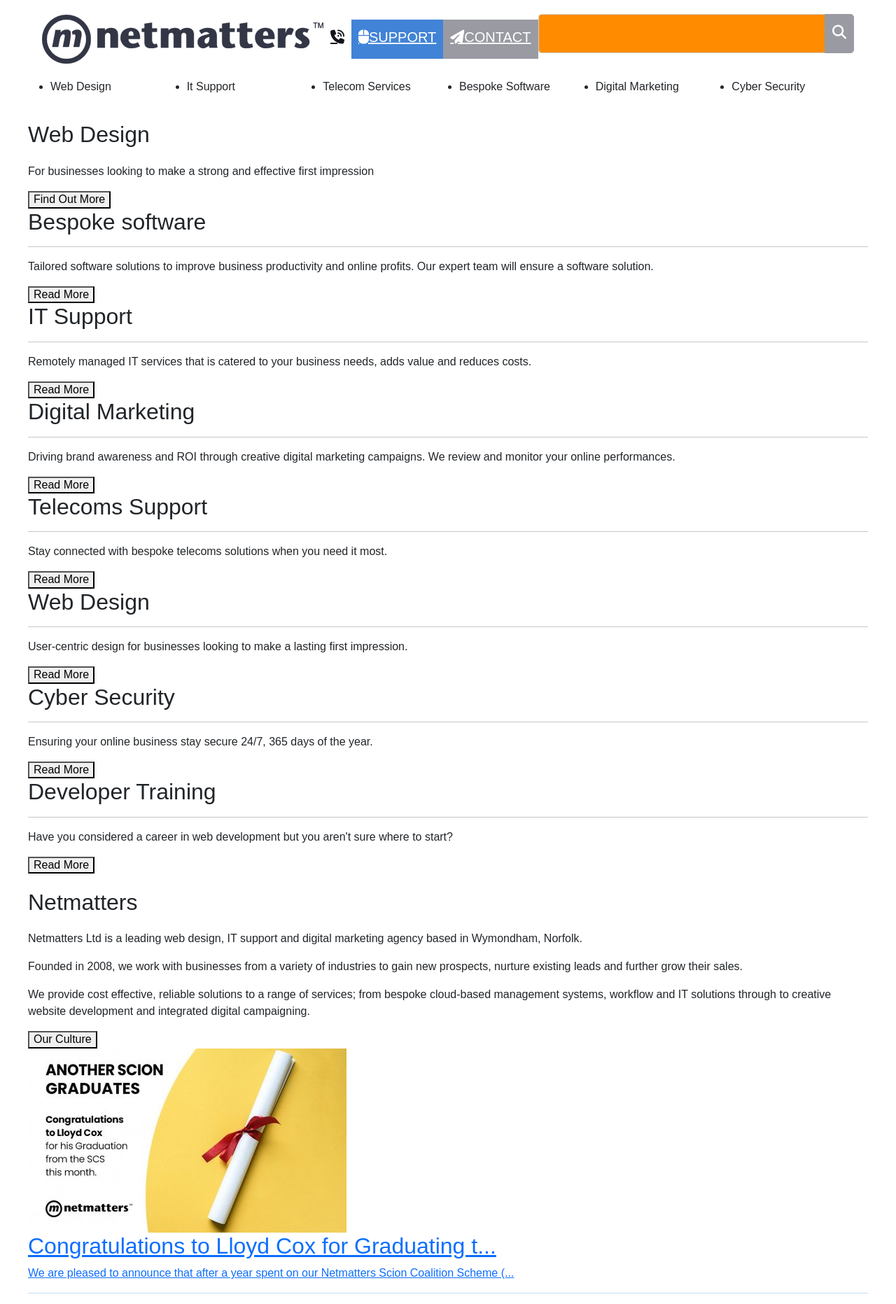
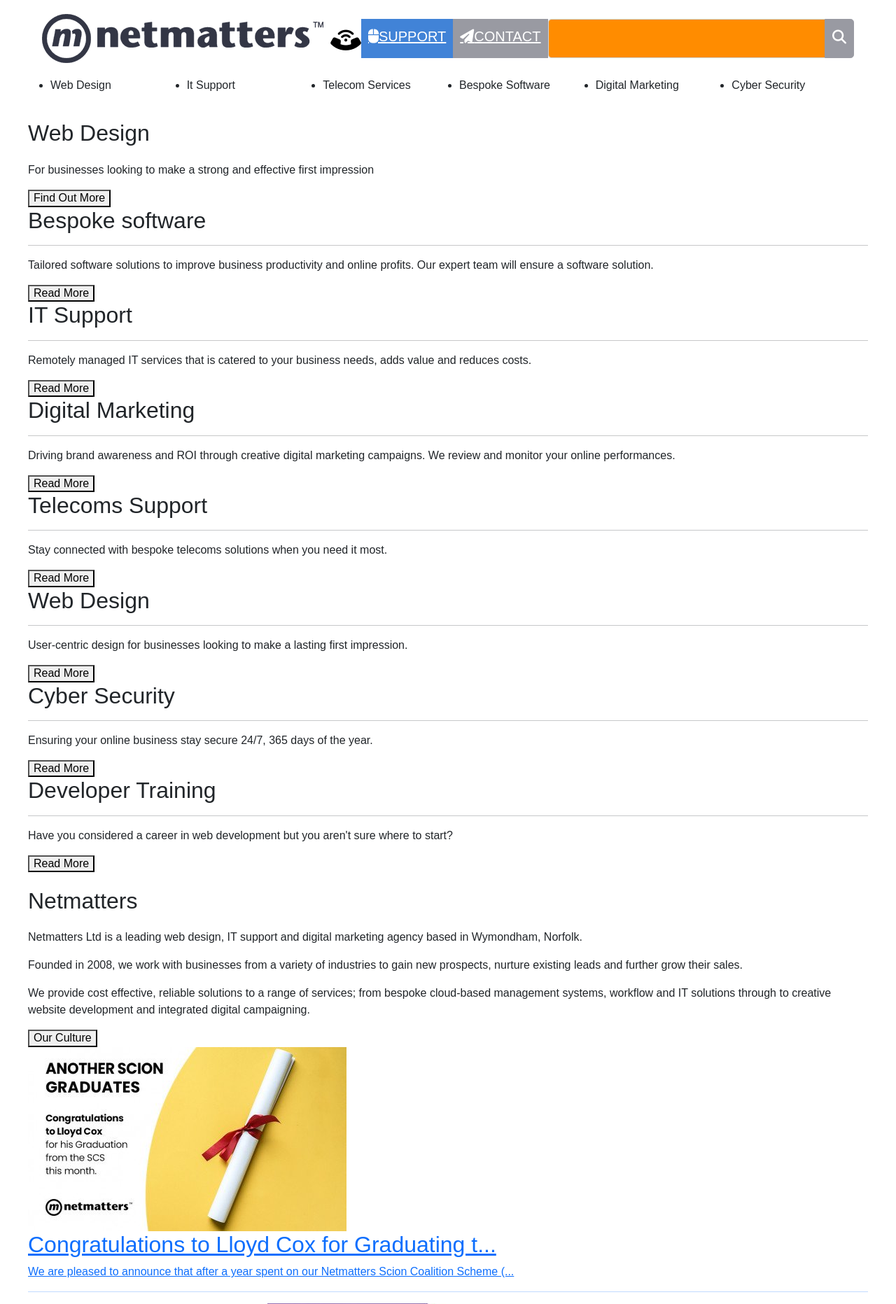
Before and after one commit to donk3ylee/html_css_reflection, a PHP site: page / in a window 1280 px wide. Shown: the top 1863 px of the page at 70% size. Run offline with PHP 8.4, Linux system fonts and the light colour scheme; some libraries are stand-ins or nearby versions.

Commit message:
tidying up using sass mixins and best pracice

```diff
--- a/css/style.css
+++ b/css/style.css
@@ -1,12 +1,12 @@
 @charset "UTF-8";
-/* line 10, ../../Documents/GitHub/html_css_reflection/sass/style.scss */
+/* line 11, ../../Documents/GitHub/html_css_reflection/sass/style.scss */
 body {
   display: flex;
   justify-content: center;
   font-family: Poppins,sans-serif;
 }
 
-/* line 15, ../../Documents/GitHub/html_css_reflection/sass/style.scss */
+/* line 16, ../../Documents/GitHub/html_css_reflection/sass/style.scss */
 .main-wrapper {
   display: grid;
   grid-template-columns: minmax(500px, 1200px);
@@ -14,22 +14,23 @@
   justify-content: start;
 }
 
-/* line 21, ../../Documents/GitHub/html_css_reflection/sass/style.scss */
+/* line 22, ../../Documents/GitHub/html_css_reflection/sass/style.scss */
 .top-bar {
   display: flex;
   width: 100%;
   padding: 20px;
+  justify-content: space-between;
   align-items: center;
 }
 
-/* line 29, ../../Documents/GitHub/html_css_reflection/sass/style.scss */
+/* line 30, ../../Documents/GitHub/html_css_reflection/sass/style.scss */
 .top-menu {
   display: grid;
   grid-template-columns: repeat(6, 1fr);
   grid-template-rows: auto;
 }
 
-/* line 36, ../../Documents/GitHub/html_css_reflection/sass/style.scss */
+/* line 37, ../../Documents/GitHub/html_css_reflection/sass/style.scss */
 .btn-phone, .btn-support, .btn-contact, .btn-search {
   color: white;
   font-size: 1.125rem;
@@ -39,89 +40,98 @@
   padding: 10px;
 }
 
-/* line 47, ../../Documents/GitHub/html_css_reflection/sass/style.scss */
+/* line 48, ../../Documents/GitHub/html_css_reflection/sass/style.scss */
 .btn-phone {
   font-size: 2.125rem;
-  color: #121419;
-  font-size: 1.25rem;
+  -webkit-transform: rotate(-45deg);
+  -moz-transform: rotate(-45deg);
+  -ms-transform: rotate(-45deg);
+  -o-transform: rotate(-45deg);
+  transform: rotate(-45deg);
+  color: black;
+  text-decoration: none;
 }
 
-/* line 51, ../../Documents/GitHub/html_css_reflection/sass/style.scss */
-.btn-phone:hover {
-  text-decoration: underline;
-}
-
-/* line 16, ../../Documents/GitHub/html_css_reflection/sass/partials/_mixins.scss */
+/* line 8, ../../Documents/GitHub/html_css_reflection/sass/partials/_mixins.scss */
 .btn-phone::before {
   font-family: "FontAwesome";
   content: "";
 }
 
+/* line 54, ../../Documents/GitHub/html_css_reflection/sass/style.scss */
+.btn-phone:hover {
+  color: black;
+  text-decoration: underline;
+}
+
 @media (min-width: 767px) {
-  /* line 47, ../../Documents/GitHub/html_css_reflection/sass/style.scss */
+  /* line 48, ../../Documents/GitHub/html_css_reflection/sass/style.scss */
   .btn-phone {
     display: hidden;
   }
 }
 
-/* line 59, ../../Documents/GitHub/html_css_reflection/sass/style.scss */
+/* line 62, ../../Documents/GitHub/html_css_reflection/sass/style.scss */
 .btn-support {
   background-color: #4183d7;
   border-color: #4183d7;
   font-size: 1.25rem;
 }
 
-/* line 63, ../../Documents/GitHub/html_css_reflection/sass/style.scss */
+/* line 20, ../../Documents/GitHub/html_css_reflection/sass/partials/_mixins.scss */
 .btn-support:hover {
+  color: white;
   background-color: #2a6ec6;
 }
 
-/* line 16, ../../Documents/GitHub/html_css_reflection/sass/partials/_mixins.scss */
+/* line 8, ../../Documents/GitHub/html_css_reflection/sass/partials/_mixins.scss */
 .btn-support::before {
   font-family: "FontAwesome";
   content: "";
 }
 
-/* line 68, ../../Documents/GitHub/html_css_reflection/sass/style.scss */
+/* line 67, ../../Documents/GitHub/html_css_reflection/sass/style.scss */
 .btn-contact {
   background-color: #999aa2;
   border-color: #999aa2;
   font-size: 1.25rem;
 }
 
-/* line 72, ../../Documents/GitHub/html_css_reflection/sass/style.scss */
+/* line 20, ../../Documents/GitHub/html_css_reflection/sass/partials/_mixins.scss */
 .btn-contact:hover {
+  color: white;
   background-color: #84858f;
 }
 
-/* line 16, ../../Documents/GitHub/html_css_reflection/sass/partials/_mixins.scss */
+/* line 8, ../../Documents/GitHub/html_css_reflection/sass/partials/_mixins.scss */
 .btn-contact::before {
   font-family: "FontAwesome";
   content: "";
 }
 
-/* line 77, ../../Documents/GitHub/html_css_reflection/sass/style.scss */
+/* line 72, ../../Documents/GitHub/html_css_reflection/sass/style.scss */
 .btn-search {
   background-color: #999aa2;
   border-color: #999aa2;
   font-size: 1.25rem;
 }
 
-/* line 81, ../../Documents/GitHub/html_css_reflection/sass/style.scss */
+/* line 20, ../../Documents/GitHub/html_css_reflection/sass/partials/_mixins.scss */
 .btn-search:hover {
+  color: white;
   background-color: #84858f;
 }
 
-/* line 16, ../../Documents/GitHub/html_css_reflection/sass/partials/_mixins.scss */
+/* line 8, ../../Documents/GitHub/html_css_reflection/sass/partials/_mixins.scss */
 .btn-search::before {
   font-family: "FontAwesome";
   content: "";
 }
 
 @media (min-width: 767px) {
-  /* line 85, ../../Documents/GitHub/html_css_reflection/sass/style.scss */
+  /* line 76, ../../Documents/GitHub/html_css_reflection/sass/style.scss */
   .btn-search-field {
-    display: inline-block;
+    display: block;
     background-color: darkorange;
   }
 }
--- a/index.html
+++ b/index.html
@@ -18,7 +18,7 @@
                 <a href="#" class="btn-phone"></a>
                 <a href="#" class="btn-support">support</a>
                 <a href="#" class="btn-contact">contact</a>
-                <div class="input-group mb-3">
+                <div class="input-group">
                     <input type="text" class="form-control btn-search-field" aria-label="Search Netmatters Website" aria-describedby="search">
                     <span class="input-group-text btn btn-lg btn-search" id="search"></span>
                 </div>
--- /dev/null
+++ b/sass/partials/_maps.scss
@@ -0,0 +1,12 @@
+
+// awesome-icon-map used with @mixin place-awesome-icon
+$awesome-icon-map:(
+    'plane':'\f1d8',
+    'mouse':'\f8cc',
+    'search':'\f002',
+    'code_tags':'\f121',
+    'monitor':'\f108',
+    'phone':'\f2a0',
+    'software':'\f00a',
+    'barchart':'\f681',
+    'shield':'\f3ed');
--- a/sass/partials/_mixins.scss
+++ b/sass/partials/_mixins.scss
@@ -1,18 +1,10 @@
 
-$awesome-icon-map:(
-    'plane':'\f1d8',
-    'mouse':'\f8cc',
-    'search':'\f002',
-    'code_tags':'\f121',
-    'monitor':'\f108',
-    'phone':'\f2a0',
-    'software':'\f00a',
-    'barchart':'\f681',
-    'shield':'\f3ed');
 
-@mixin place-awesome-icon($key){
+
+
+@mixin place-awesome-icon($key, $size: $default-awesome-icon-size){
     @if map-has-key($awesome-icon-map,$key){
-        font-size: $awesome-icon-size;
+        font-size: $size;
         &::before{
             font-family: "FontAwesome";
             content: map-get($awesome-icon-map,$key);
@@ -21,3 +13,20 @@
         warn:("Your trying to call a font name using place-awesome-icon(font_name) that does not exist in the awesome-icon-map.")
     }
 }
+
+@mixin build-button($bg_color: null, $b_color: $bg_color, $hv_bg_color: null, $hv_color: white){
+    background-color: $bg_color;
+    border-color: $b_color;
+    &:hover{
+        color:$hv_color;
+        background-color: $hv_bg_color;
+    }
+}
+
+@mixin rotate-phone-icon{
+-webkit-transform: rotate(-45deg);
+-moz-transform: rotate(-45deg);
+-ms-transform: rotate(-45deg);
+-o-transform: rotate(-45deg);
+transform: rotate(-45deg);
+}
--- a/sass/partials/_variables.scss
+++ b/sass/partials/_variables.scss
@@ -5,4 +5,5 @@
 $btn-grey: #999aa2; // grey buttons
 $btn-grey-hvr: darken($btn-grey, 8); // hover state darken
 
-$awesome-icon-size: 1.25rem;
+$default-awesome-icon-size: 1.25rem;
+$phone-icon-size: 2.125rem;
--- a/sass/style.scss
+++ b/sass/style.scss
@@ -1,4 +1,5 @@
 @import "partials/variables";
+@import "partials/maps";
 @import "partials/mixins";
 
 
@@ -22,7 +23,7 @@
     display:flex;
     width: 100%;
     padding: 20px;
-    // justify-content: space-between;
+    justify-content: space-between;
     align-items: center;
 }
 
@@ -46,46 +47,36 @@
 }
 .btn-phone{
     @extend %btn;
-    font-size: 2.125rem;
-    color: #121419;
+    @include place-awesome-icon('phone',$size: $phone-icon-size);
+    @include rotate-phone-icon;
+    color: black;
+    text-decoration: none;
     &:hover{
+        color: black;
         text-decoration: underline;
     }
-    @include place-awesome-icon('phone');
     @media(min-width: 767px){
         display: hidden;
     }
 }
 .btn-support{
     @extend %btn;
-    background-color: $btn-blue;
-    border-color: $btn-blue;
-    &:hover{
-        background-color: $btn-blue-hvr;
-    }
+    @include build-button($bg_color: $btn-blue, $hv_bg_color: $btn-blue-hvr);
     @include place-awesome-icon('mouse');
 }
 .btn-contact{
     @extend %btn;
-    background-color: $btn-grey;
-    border-color: $btn-grey;
-    &:hover{
-        background-color: $btn-grey-hvr;
-    }
+    @include build-button($bg_color: $btn-grey, $hv_bg_color: $btn-grey-hvr);
     @include place-awesome-icon('plane');
 }
 .btn-search{
     @extend %btn;
-    background-color: $btn-grey;
-    border-color: $btn-grey;
-    &:hover{
-        background-color: $btn-grey-hvr;
-    }
+    @include build-button($bg_color: $btn-grey, $hv_bg_color: $btn-grey-hvr);
     @include place-awesome-icon('search');
     &-field{
         // width:auto;
         @media(min-width: 767px){
-            display: inline-block;
+            display: block;
             background-color: darkorange;
         }
     }
```
Also changed, not shown: 1 other file.
